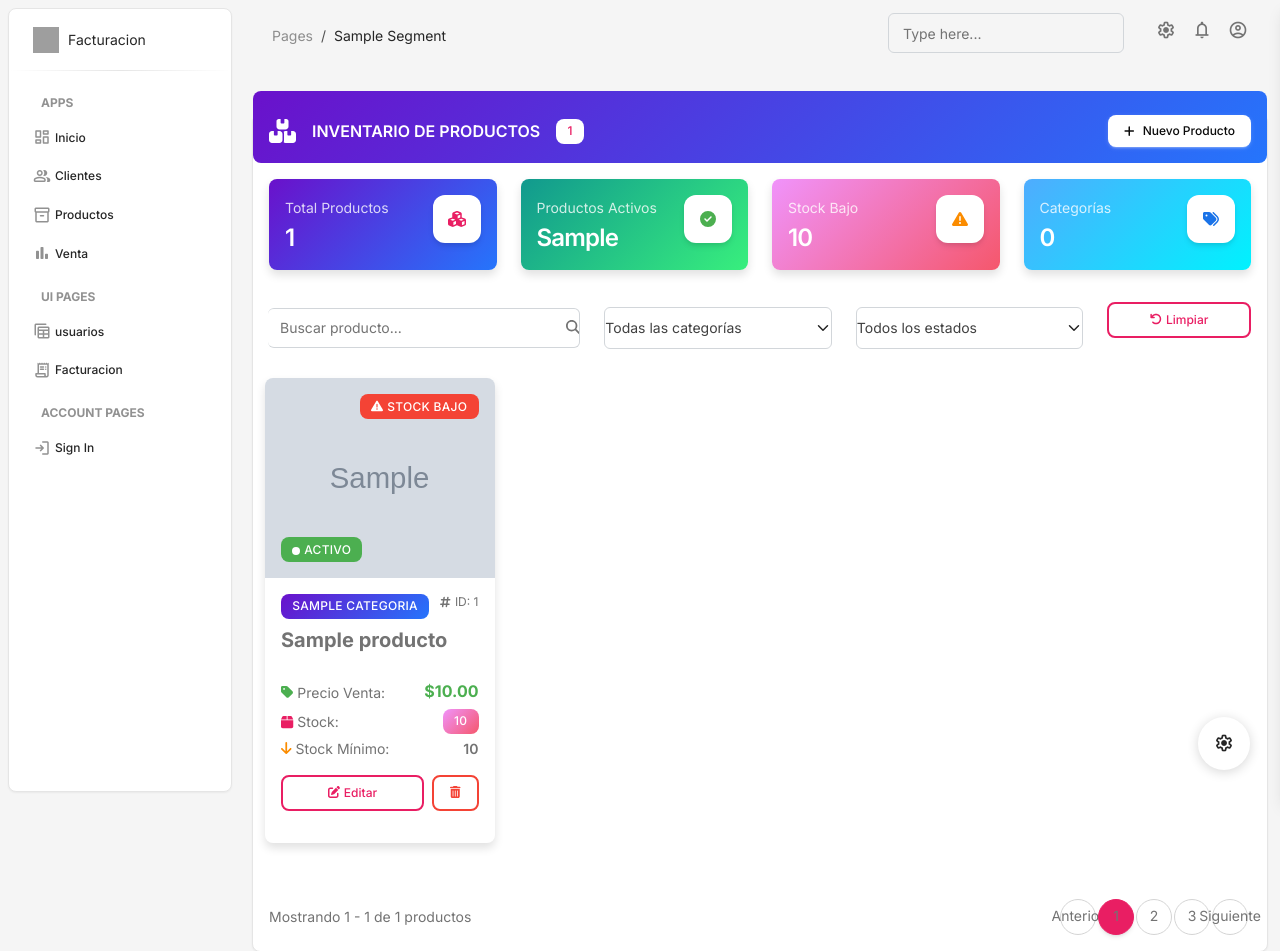
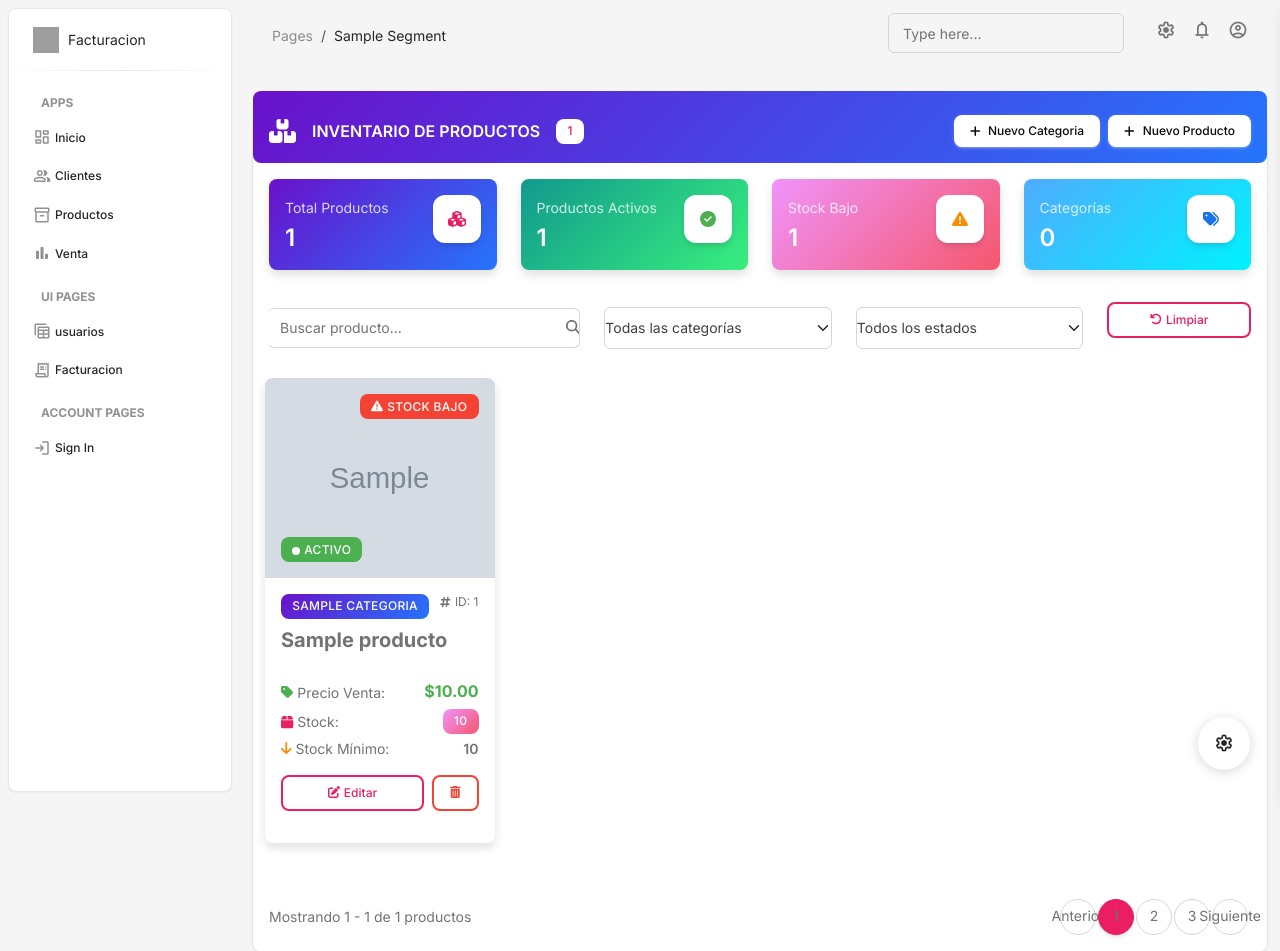
Before and after one commit to Newlevel-Developers/facturacion_web, a Django app: template facturacion/templates/Productos/index.html in a window 1280 px wide. Shown: the top 951 px of the page. Run offline with Django 4.2, Linux system fonts and the light colour scheme; tables that the repository leaves empty hold one stand-in row (values such as "Sample post"); the template is opened without the code that fills it: values that come from a table or form of the project are taken from there, most other values are stand-ins (such as "Sample title", 1, 10 or a date in 2020); grey boxes marked "Sample" are stand-in pictures; some libraries are stand-ins or nearby versions; grey boxes are pictures that could not be loaded.

Commit message:
modificacion en productos

```diff
--- a/facturacion/templates/Productos/index.html
+++ b/facturacion/templates/Productos/index.html
@@ -17,6 +17,9 @@
               <span class="badge bg-white text-primary ms-3">{{ productos|length }}</span>
             </div>
             <div class="d-flex gap-2">
+              <button class="btn btn-white btn-sm mb-0" type="button" data-bs-toggle="modal" data-bs-target="#modalProducto">
+                <i class="fas fa-plus me-2"></i>Nuevo Categoria
+              </button>
               <button class="btn btn-white btn-sm mb-0" type="button" data-bs-toggle="modal" data-bs-target="#modalProducto">
                 <i class="fas fa-plus me-2"></i>Nuevo Producto
               </button>
@@ -47,7 +50,7 @@
                 <div class="d-flex justify-content-between">
                   <div>
                     <span class="text-white opacity-8 text-sm">Productos Activos</span>
-                    <h4 class="text-white mb-0">{{ productos_activos|default:"0" }}</h4>
+                    <h4 class="text-white mb-0">{{ productos_activos|length }}</h4>
                   </div>
                   <div class="icon icon-shape bg-white shadow text-center border-radius-md d-flex align-items-center justify-content-center">
                     <i class="fas fa-check-circle text-success"></i>
@@ -62,7 +65,7 @@
                 <div class="d-flex justify-content-between">
                   <div>
                     <span class="text-white opacity-8 text-sm">Stock Bajo</span>
-                    <h4 class="text-white mb-0">{{ productos_stock_bajo|default:"0" }}</h4>
+                    <h4 class="text-white mb-0">{{ productos_stock_bajo|length }}</h4>
                   </div>
                   <div class="icon icon-shape bg-white shadow text-center border-radius-md d-flex align-items-center justify-content-center">
                     <i class="fas fa-exclamation-triangle text-warning"></i>
```
Also changed, not shown: facturacion/views/product.py (+6 -1 lines), 1 other file.
